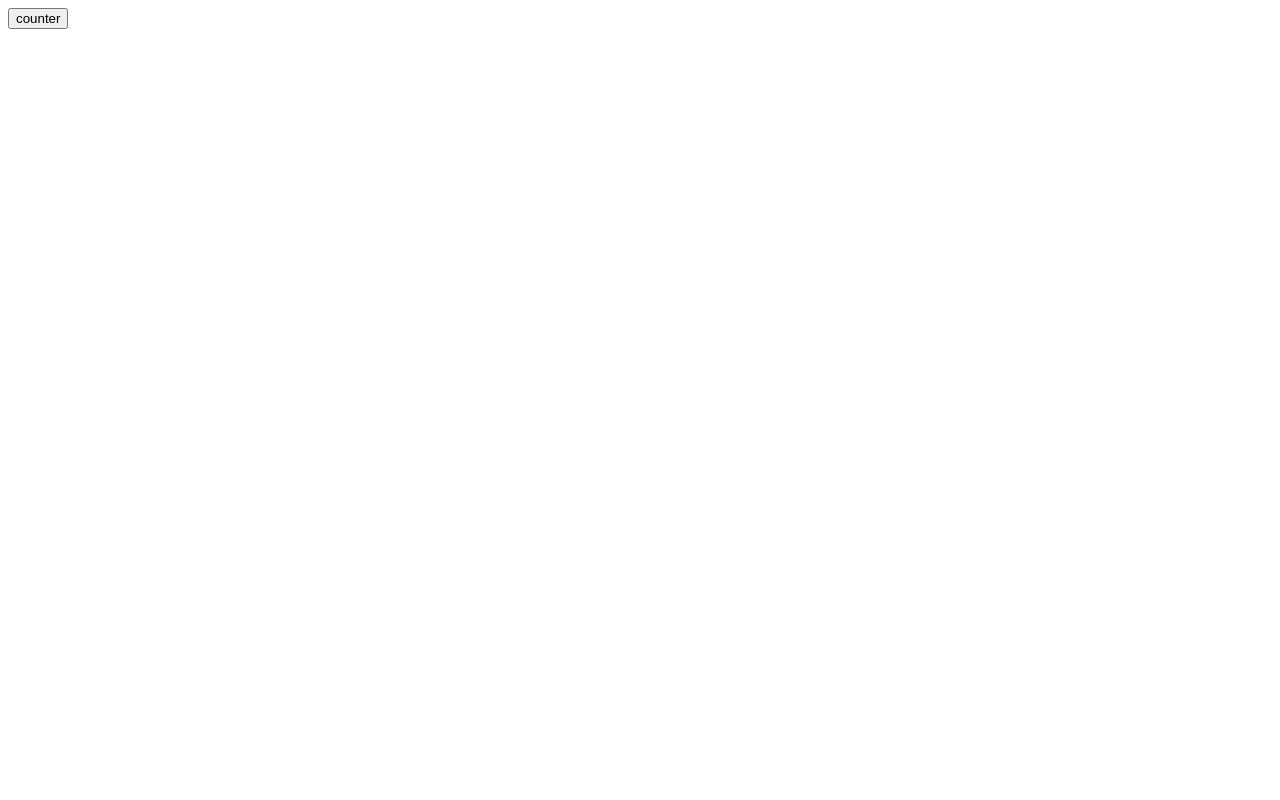
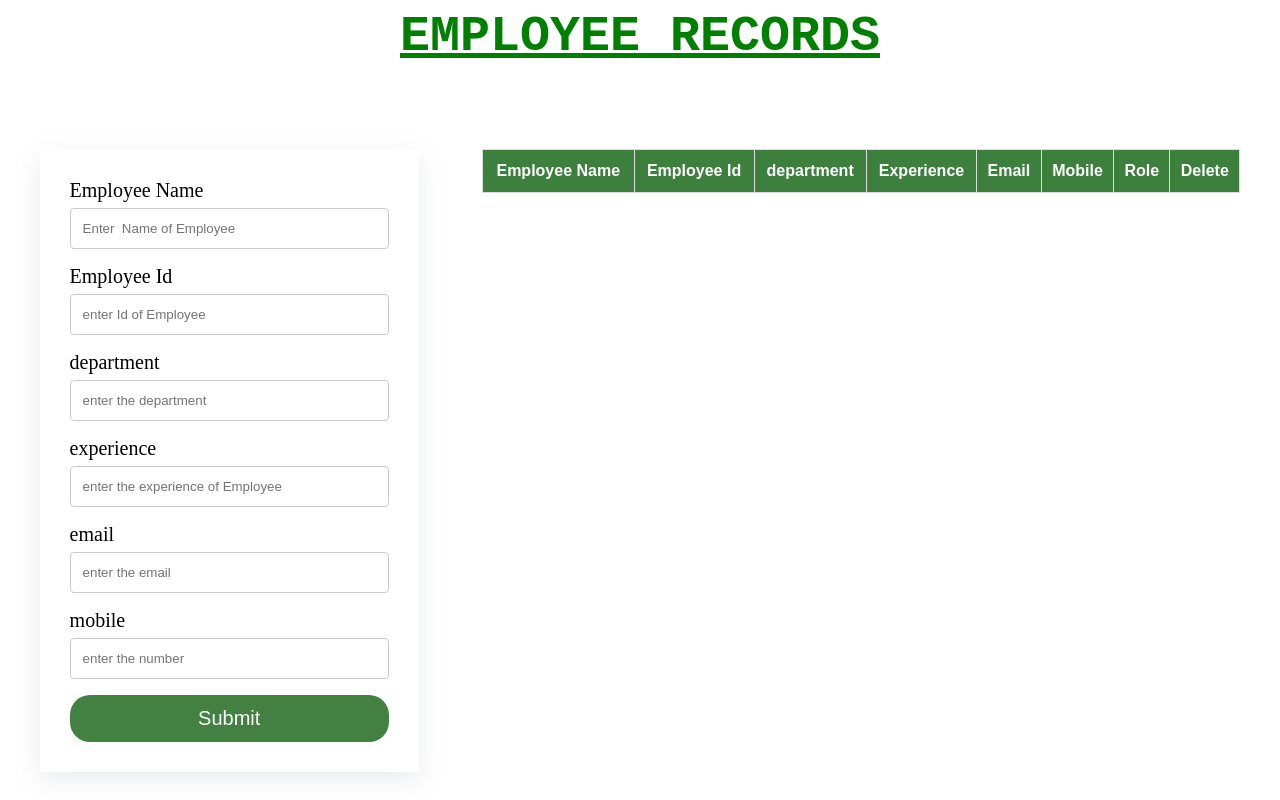
Before and after one commit to Shraddha0119/dom3-js-2, a plain HTML site: page index.html in a window 1280 px wide. Drawn offline with Linux system fonts and the light colour scheme.

Commit message:
emplyoeee-record-txt

```diff
--- /dev/null
+++ b/index.css
@@ -0,0 +1,91 @@
+div {
+    display: flex;
+    justify-content: space-around;
+  }
+  form {
+    margin: 0 auto;
+    margin-top: 50px;
+    width: 30%;
+    box-shadow: rgba(149, 157, 165, 0.2) 0px 8px 24px;
+    padding: 30px;
+  }
+
+
+
+  label {
+    font-size: 20px;
+  }
+
+  table {
+    font-family: Arial, Helvetica, sans-serif;
+    border-collapse: collapse;
+    width: 60%;
+    margin: auto;
+    margin-top: 50px;
+    text-align: center;
+  }
+
+  table td,
+  table th {
+    border: 1px solid #ddd;
+    padding: 8px;
+    text-align: center;
+  }
+
+  table tr:nth-child(even) {
+    background-color: #8caacf;
+  }
+
+  table tr:hover {
+    background-color: #ddd;
+  }
+
+  table th {
+    padding-top: 12px;
+    padding-bottom: 12px;
+    text-align: left;
+    background-color:rgb(61, 128, 61);
+    color: white;
+    text-align: center;
+  }
+
+  * {
+    box-sizing: border-box;
+  }
+
+  input[type="text"], input[type="email"], input[type="number"],
+  select,
+  textarea {
+    width: 100%;
+    padding: 12px;
+    border: 1px solid #ccc;
+    border-radius: 4px;
+    box-sizing: border-box;
+    margin-top: 6px;
+    margin-bottom: 16px;
+    resize: vertical;
+  }
+
+  input[type="submit"] {
+    background-color: rgb(66, 129, 66);
+    color: white;
+    padding: 12px 20px;
+    border: none;
+    border-radius: 20px;
+    cursor: pointer;
+    width: 100%;
+    font-size: 20px;
+  }
+
+  input[type="submit"]:hover {
+    background-color:rgb(50, 103, 50);
+  }
+
+  h1 {
+    text-align: center;
+    font-size: 50px;
+    text-transform: uppercase;
+    font-family: monospace;
+    color:green;
+    text-decoration: underline;
+  }
--- a/index.html
+++ b/index.html
@@ -3,10 +3,56 @@
     <meta charset="UTF-8">
     <meta name="viewport" content="width=device-width, initial-scale=1.0">
     <title>Document</title>
+     <link rel="stylesheet" href="./index.css" />
 </head>
 <body>
-    <h1></h1>
-    <button>counter</button>
+    <h1>Employee records</h1>
+
+    <div>
+        <form>
+            <label>Employee Name</label><br />
+            <input required id="Empname" type="text" placeholder="Enter  Name of Employee" ><br />
+
+            <label>Employee Id</label><br>
+            <input required id="Empid" type="text" placeholder="enter Id of Employee"><br>
+
+            <label>department</label><br>
+            <input required id="dep"  type="text" placeholder="enter the department"><br>
+
+            <label>experience</label><br>
+            <input required id="exp" type="text"  placeholder="enter the experience of Employee"><br>
+
+            <label>email</label><br>
+            <input required id="email" type="email" placeholder="enter the email"><br>
+
+            <label>mobile</label><br>
+            <input required id="mbl" type="number" placeholder="enter the number"><br>
+
+            <input type="submit" >
+
+        </form>
+
+        <table>
+            <thead>
+                <tr>
+                     <th>Employee Name</th>
+                     <th>Employee Id</th>
+                     <th>department</th>
+                     <th>Experience</th>
+                     <th>Email</th>
+                     <th>Mobile</th>
+                     <th>Role</th>
+                     <th>Delete</th>
+                </tr>
+
+            </thead>
+
+            <tbody>
+                   <!-- Append your output to tbody -->
+
+            </tbody>
+        </table>
+    </div>
 </body>
-<script src="./index.js"></script>
+<script src="./record.js"></script>
 </html>
--- /dev/null
+++ b/record.js
@@ -0,0 +1,78 @@
+let form=document.querySelector("form")
+let tbody=document.querySelector("tbody")
+
+form.addEventListener("submit",getdata)
+
+
+ let Emp_arr=[];
+function getdata(){
+    event.preventDefault()
+
+
+    console.log(name)
+
+
+        let Emp_data = {
+        name : form.Empname.value,
+        id : form.Empid.value,
+        dep:form.dep.value,
+        exp:form.exp.value,
+        mbl:form.mbl.value,
+        email:form.email.value
+    }
+    Emp_arr.push(Emp_data)
+    // console.log(doc_arr)
+    // console.log(doc_data)
+
+    display(Emp_arr)
+
+    }
+
+
+   function display(data){
+    tbody.innerHTML="";
+
+
+    data.map(function(el){
+        let row=document.createElement("tr");
+
+        let Empname=document.createElement("td")
+        Empname.innerText=el.name;
+
+        let Empid=document.createElement("td")
+        Empid.innerText=el.id;
+
+        let depart=document.createElement("td")
+        depart.innerText=el.spe;
+
+        let expirence=document.createElement("td")
+        expirence.innerText=el.exp;
+
+        let email=document.createElement("td")
+        email.innerText=el.email;
+
+        let mobile=document.createElement("td")
+        mobile.innerText=el.mbl;
+
+
+        let role=document.createElement("td")
+        if(el.exp>=5){
+            role.innerText="senior"
+        }else if(el.exp>=2 && el.exp<=5){
+            role. innerText="junior"
+        }else if(el.exp<=1){
+            role.innerText="trainee"
+        }else{
+            role.innerText="unexpirenced"
+        }
+
+        let del=document.createElement("td")
+        del.innerText="delete";
+        del.style.backgroundColor="red";
+        del.style.color="white"
+
+        row.append(Empname,Empid,depart,expirence,email,mobile,role,del)
+        tbody.append(row)
+
+    })
+}
```
